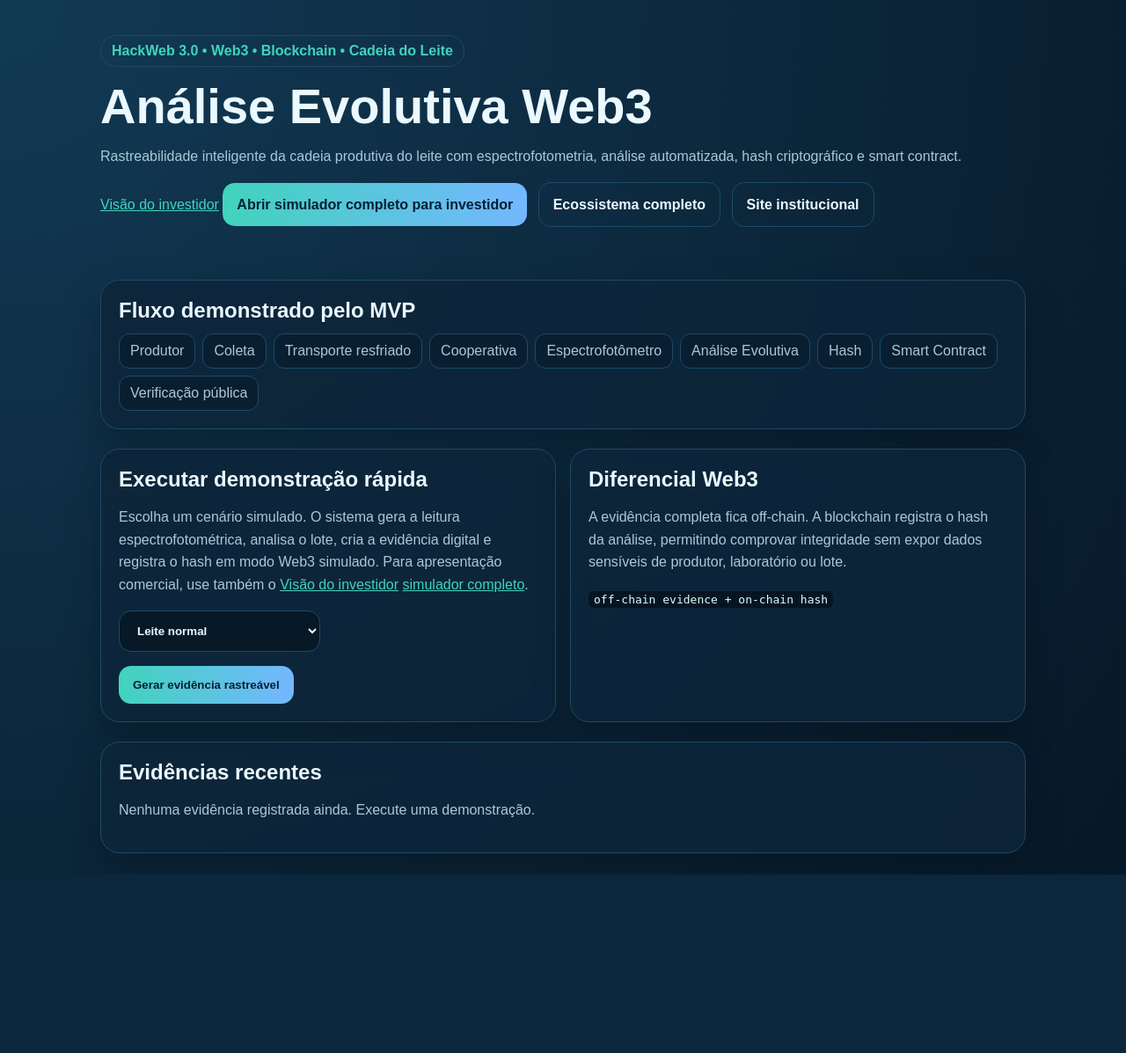
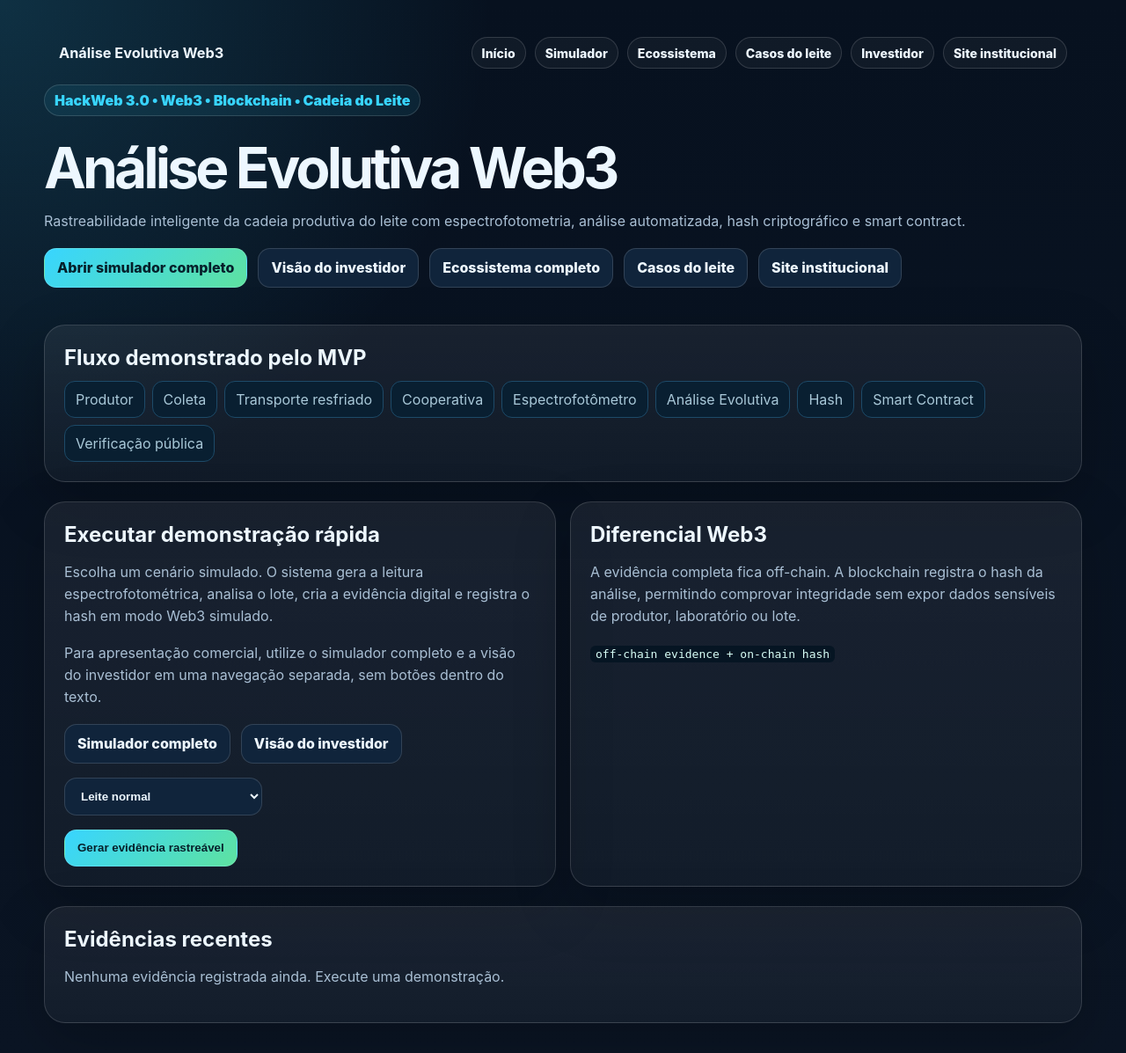
Before and after one commit to hailtonDavid/analise-evolutiva-hackweb3-leite, a Flask app: page / in a window 1280 px wide. Shown: the whole page at 88% size. Before the commit the page ends 994 px from the top, so only its background shows below. Run offline with Flask 3, Linux system fonts and the light colour scheme; data that the repository does not hold is empty.

Commit message:
Corrige sobreposicao de botoes e padroniza layout final

```diff
--- /dev/null
+++ b/backend/static/ae-theme.css
@@ -0,0 +1,111 @@
+
+:root{
+  --ae-bg:#07111f;--ae-bg2:#0b1524;--ae-card:#0f1e32;--ae-card2:#132842;--ae-line:rgba(255,255,255,.14);
+  --ae-text:#edf7ff;--ae-muted:#a9bfd4;--ae-cyan:#38d5ff;--ae-green:#5ee2a0;--ae-yellow:#ffd166;--ae-red:#ff6b6b;
+}
+*{box-sizing:border-box}
+body{
+  margin:0!important;
+  font-family:Inter,Segoe UI,Arial,sans-serif!important;
+  background:radial-gradient(circle at top left,rgba(56,213,255,.16),transparent 32%),linear-gradient(180deg,var(--ae-bg),var(--ae-bg2))!important;
+  color:var(--ae-text)!important;
+}
+a{color:var(--ae-cyan)!important;text-decoration:none!important;font-weight:800}
+a:hover{text-decoration:underline!important}
+.wrap, header, main{width:min(1180px,calc(100% - 34px))!important;max-width:1180px!important;margin:auto!important}
+header{padding:24px 0!important}
+main{padding:18px 0 34px!important}
+.nav, .ae-nav{
+  width:min(1180px,calc(100% - 34px));margin:auto;display:flex;justify-content:space-between;gap:14px;align-items:center;padding:18px 0;
+}
+.nav strong,.ae-nav strong{font-size:1.02rem;color:var(--ae-text)}
+.nav div,.ae-nav div{display:flex;gap:10px;flex-wrap:wrap;align-items:center}
+.nav a,.ae-nav a,header>a{
+  display:inline-flex;align-items:center;min-height:36px;padding:8px 11px;border:1px solid var(--ae-line);border-radius:999px;background:rgba(255,255,255,.04);color:var(--ae-text)!important;font-size:.88rem;
+}
+.badge,.pill,.tag{
+  display:inline-flex;gap:7px;align-items:center;border:1px solid var(--ae-line)!important;border-radius:999px!important;padding:7px 11px!important;background:rgba(56,213,255,.08)!important;color:var(--ae-cyan)!important;font-weight:900!important;
+}
+h1{color:var(--ae-text)!important;font-size:clamp(2.25rem,5vw,5.05rem)!important;line-height:.98!important;letter-spacing:-.06em!important;margin:12px 0 14px!important}
+h2,h3{color:var(--ae-text)!important}.lead,p{color:var(--ae-muted)!important;line-height:1.58!important}
+.card,.panel,.value,.kpi,.device-part,.live-card,.workflow-item,.step{
+  background:linear-gradient(180deg,rgba(255,255,255,.065),rgba(255,255,255,.035))!important;border:1px solid var(--ae-line)!important;border-radius:24px!important;box-shadow:0 22px 65px rgba(0,0,0,.22)!important;color:var(--ae-text)!important;
+}
+.card{padding:22px!important}.panel{padding:20px!important}.value{padding:18px!important}
+.metric,.kv{display:flex;justify-content:space-between;gap:14px;border-top:1px solid var(--ae-line)!important;padding:9px 0;color:var(--ae-muted)!important}.metric b,.kv b{color:var(--ae-text)!important}
+.btn,button,input,select{
+  border:1px solid var(--ae-line)!important;border-radius:14px!important;padding:12px 14px!important;background:#10243b!important;color:var(--ae-text)!important;font-weight:800!important;
+}
+.btn,button{background:linear-gradient(135deg,var(--ae-cyan),var(--ae-green))!important;color:#06202b!important;cursor:pointer!important}
+button.secondary,.btn.secondary{background:#10243b!important;color:var(--ae-text)!important}
+canvas,.hash,.packet,.log{background:#061424!important;border:1px solid var(--ae-line)!important;border-radius:16px!important}
+.hash{font-family:ui-monospace,Consolas,monospace!important;word-break:break-all!important;color:var(--ae-green)!important;padding:12px!important}
+.grid,.grid3,.grid4,.grid-3,.grid-4{gap:16px!important}.wide{grid-column:1/-1!important}
+.impact,.impact strong{color:var(--ae-green)!important}.warn{color:var(--ae-yellow)!important}.bad{color:var(--ae-red)!important}.ok{color:var(--ae-green)!important}
+.ae-impact-list{margin:10px 0 0;padding:0;list-style:none;display:grid;gap:8px}.ae-impact-list li{padding:10px 12px;border:1px solid var(--ae-line);border-radius:14px;background:rgba(255,255,255,.035);color:var(--ae-muted)}.ae-impact-list b{color:var(--ae-text)}
+@media(max-width:980px){.nav,.ae-nav{align-items:flex-start;flex-direction:column}.nav div,.ae-nav div{gap:7px}.wrap,header,main{width:min(100% - 24px,1180px)!important}.flow,.timeline{grid-template-columns:1fr!important}}
+
+
+/* --- Polimento final de layout: evita sobreposição e padroniza ações --- */
+.btn, button {
+  display:inline-flex!important;
+  align-items:center!important;
+  justify-content:center!important;
+  gap:8px!important;
+  line-height:1.18!important;
+  min-height:42px!important;
+  white-space:normal!important;
+  text-align:center!important;
+  vertical-align:middle!important;
+  margin:0!important;
+}
+p .btn { margin:6px 4px!important; }
+.ae-actions,
+.hero-actions,
+.action-row,
+.toolbar-actions {
+  display:flex!important;
+  align-items:center!important;
+  gap:12px!important;
+  flex-wrap:wrap!important;
+  margin-top:18px!important;
+}
+.ae-actions .btn,
+.hero-actions .btn,
+.action-row .btn,
+.toolbar-actions .btn {
+  flex:0 1 auto!important;
+  min-width:fit-content!important;
+}
+.ae-actions .btn.secondary,
+.hero-actions .btn.secondary,
+.action-row .btn.secondary,
+.toolbar-actions .btn.secondary {
+  background:#10243b!important;
+  color:var(--ae-text)!important;
+}
+.ae-link-list {
+  display:flex!important;
+  flex-wrap:wrap!important;
+  align-items:center!important;
+  gap:10px!important;
+  margin:0!important;
+  padding:0!important;
+}
+.ae-link-list a {
+  display:inline-flex!important;
+  align-items:center!important;
+  min-height:36px!important;
+  padding:8px 11px!important;
+  border:1px solid var(--ae-line)!important;
+  border-radius:999px!important;
+  background:rgba(255,255,255,.04)!important;
+  color:var(--ae-text)!important;
+  font-weight:800!important;
+  text-decoration:none!important;
+}
+.ae-section-text { max-width:900px!important; }
+@media(max-width:720px){
+  .ae-actions,.hero-actions,.action-row,.toolbar-actions{align-items:stretch!important;flex-direction:column!important;}
+  .ae-actions .btn,.hero-actions .btn,.action-row .btn,.toolbar-actions .btn{width:100%!important;}
+}
--- a/backend/templates/evidence.html
+++ b/backend/templates/evidence.html
@@ -16,6 +16,7 @@
     table { width:100%; border-collapse:collapse; }
     td { padding:10px; border-bottom:1px solid #1d4a68; }
   </style>
+  <link rel="stylesheet" href="{{ url_for('static', filename='ae-theme.css') }}">
 </head>
 <body>
 <main>
--- a/backend/templates/index.html
+++ b/backend/templates/index.html
@@ -26,16 +26,31 @@
     a { color:var(--accent); }
     code { background:#061523; padding:2px 6px; border-radius:6px; color:#d9fff8; }
   </style>
+  <link rel="stylesheet" href="{{ url_for('static', filename='ae-theme.css') }}">
 </head>
 <body>
   <header>
+    <nav class="nav">
+      <strong>Análise Evolutiva Web3</strong>
+      <div>
+        <a href="/">Início</a>
+        <a href="/simulador">Simulador</a>
+        <a href="/ecossistema">Ecossistema</a>
+        <a href="/casos-leite">Casos do leite</a>
+        <a href="/investidor">Investidor</a>
+        <a href="/site">Site institucional</a>
+      </div>
+    </nav>
     <div class="badge">HackWeb 3.0 • Web3 • Blockchain • Cadeia do Leite</div>
     <h1>Análise Evolutiva Web3</h1>
     <p>Rastreabilidade inteligente da cadeia produtiva do leite com espectrofotometria, análise automatizada, hash criptográfico e smart contract.</p>
-    <p><a href="/investidor" class="btn">Visão do investidor</a>
-        <a href="/simulador" style="display:inline-block;background:linear-gradient(90deg,var(--accent),var(--accent2));color:#062033;padding:12px 16px;border-radius:14px;font-weight:800;text-decoration:none;">Abrir simulador completo para investidor</a>
-        <a href="/ecossistema" style="display:inline-block;border:1px solid var(--line);color:var(--text);padding:12px 16px;border-radius:14px;font-weight:800;text-decoration:none;margin-left:8px;">Ecossistema completo</a>
-        <a href="/site" style="display:inline-block;border:1px solid var(--line);color:var(--text);padding:12px 16px;border-radius:14px;font-weight:800;text-decoration:none;margin-left:8px;">Site institucional</a></p>
+    <div class="ae-actions">
+      <a href="/simulador" class="btn">Abrir simulador completo</a>
+      <a href="/investidor" class="btn secondary">Visão do investidor</a>
+      <a href="/ecossistema" class="btn secondary">Ecossistema completo</a>
+      <a href="/casos-leite" class="btn secondary">Casos do leite</a>
+      <a href="/site" class="btn secondary">Site institucional</a>
+    </div>
   </header>
   <main>
     <section class="card">
@@ -48,8 +63,12 @@
     <section class="grid">
       <div class="card">
         <h2>Executar demonstração rápida</h2>
-        <p>Escolha um cenário simulado. O sistema gera a leitura espectrofotométrica, analisa o lote, cria a evidência digital e registra o hash em modo Web3 simulado. Para apresentação comercial, use também o <a href="/investidor" class="btn">Visão do investidor</a>
-        <a href="/simulador">simulador completo</a>.</p>
+        <p class="ae-section-text">Escolha um cenário simulado. O sistema gera a leitura espectrofotométrica, analisa o lote, cria a evidência digital e registra o hash em modo Web3 simulado.</p>
+        <p class="ae-section-text">Para apresentação comercial, utilize o simulador completo e a visão do investidor em uma navegação separada, sem botões dentro do texto.</p>
+        <div class="ae-actions">
+          <a href="/simulador" class="btn secondary">Simulador completo</a>
+          <a href="/investidor" class="btn secondary">Visão do investidor</a>
+        </div>
         <form method="post" action="/demo/run">
           <p><select name="scenario">
             <option value="normal">Leite normal</option>
--- a/backend/templates/verify.html
+++ b/backend/templates/verify.html
@@ -13,6 +13,7 @@
     pre { white-space:pre-wrap; word-break:break-word; background:#061523; padding:16px; border-radius:14px; }
     a { color:#41d3bd; }
   </style>
+  <link rel="stylesheet" href="{{ url_for('static', filename='ae-theme.css') }}">
 </head>
 <body>
 <main>
```
Also changed, not shown: backend/templates/ecosystem.html (+22 -2 lines), backend/templates/investor.html (+12 -1 lines), backend/templates/milk_use_cases.html (+3 -2 lines), backend/templates/simulator.html (+12 -1 lines), backend/templates/site.html (+5 -3 lines), docs/API.md (+5 -0 lines), tests/test_api.py (+11 -0 lines), README.md.
